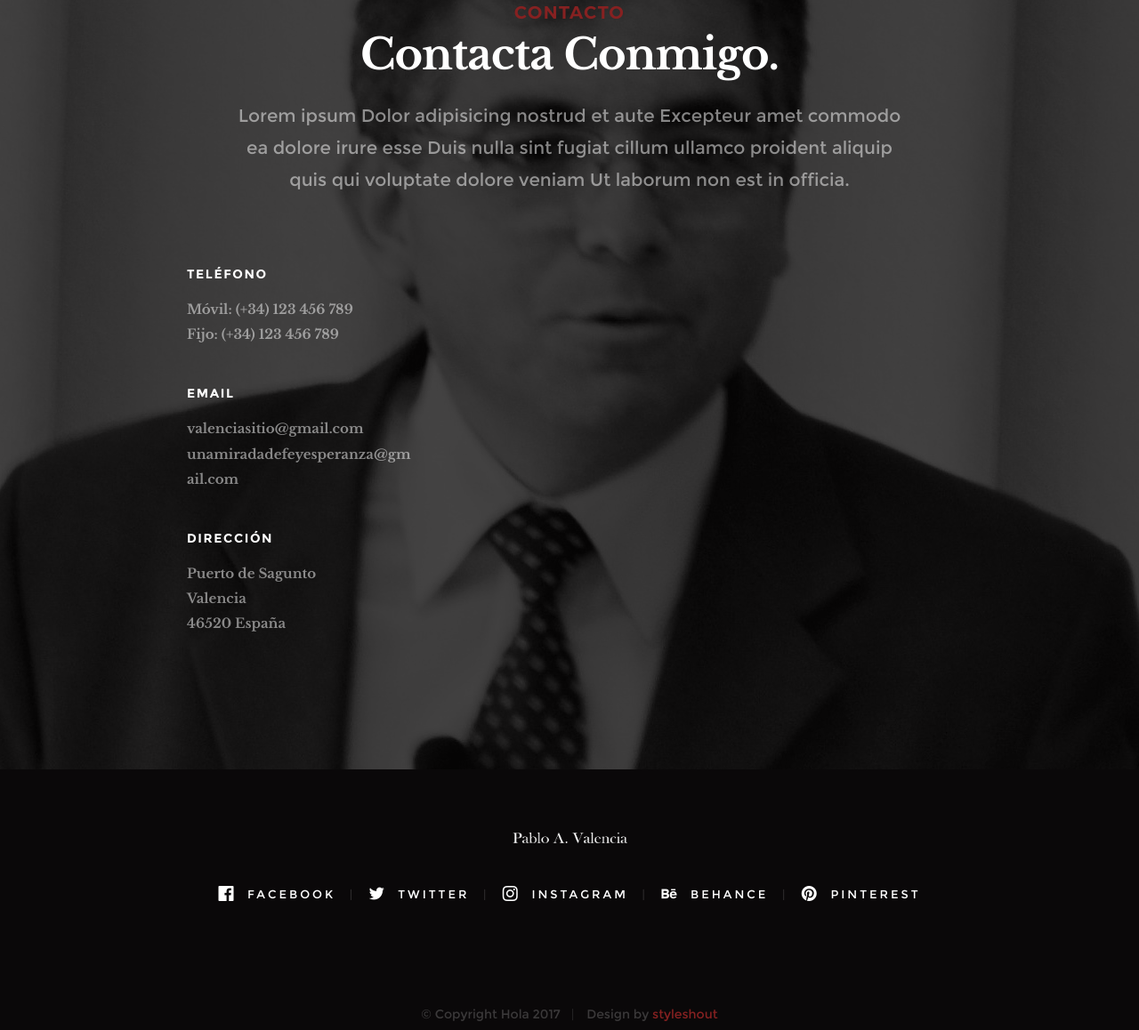
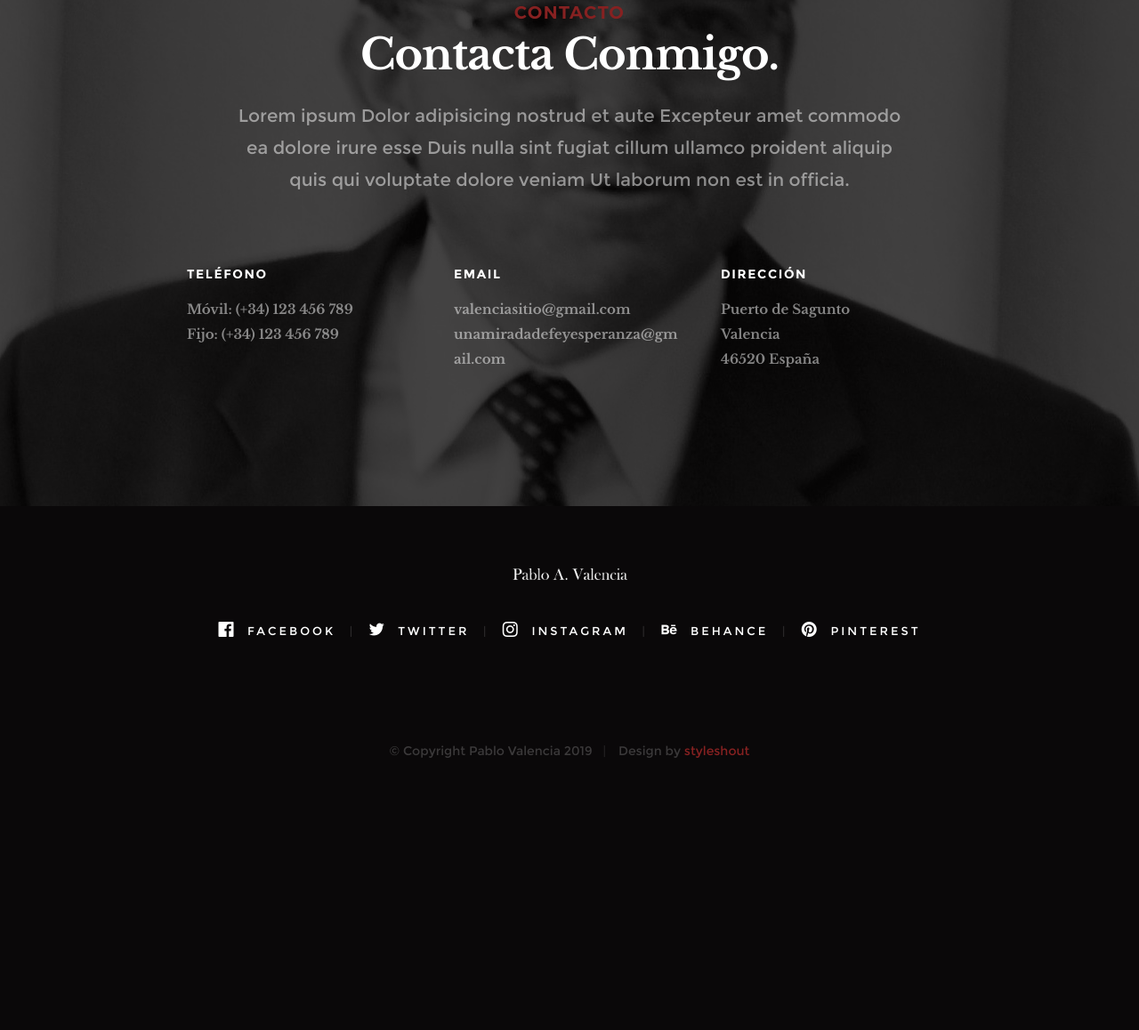
Before and after one commit to pabloavalencia/pabloavalencia.github.io, a plain HTML site: page index.html in a window 1280 px wide. Shown: the part 8185-9343 px from the top of the page at 89% size. After the commit the page ends 9085 px from the top, so only its background shows below. Drawn offline with Linux system fonts and the light colour scheme.

Commit message:
contact page grid and the footer mods

```diff
--- a/index.html
+++ b/index.html
@@ -613,17 +613,21 @@
         </div>
 
         <div class="row contact__main">
-            <div class="col-four tab-full contact__infos ">
+            <div class="col-four tab-full contact__infos">
                 <h4 class="h06">Teléfono</h4>
                 <p>Móvil: (+34) 123 456 789<br>
                 Fijo: (+34) 123 456 789<br>
                 </p>
+            </div>
 
+            <div class="col-four tab-full contact__infos">
                 <h4 class="h06">Email</h4>
                 <p>valenciasitio@gmail.com<br>
                 unamiradadefeyesperanza@gmail.com
                 </p>
+            </div>
 
+            <div class="col-four tab-full contact__infos">
                 <h4 class="h06">Dirección</h4>
                 <p>
                 Puerto de Sagunto<br>
@@ -677,7 +681,7 @@
 
             <div class="col-twelve">
                 <div class="copyright">
-                    <span>© Copyright Hola 2017</span>
+                    <span>© Copyright Pablo Valencia 2019</span>
                     <span>Design by <a href="https://www.styleshout.com/">styleshout</a></span>
                 </div>
 
```
